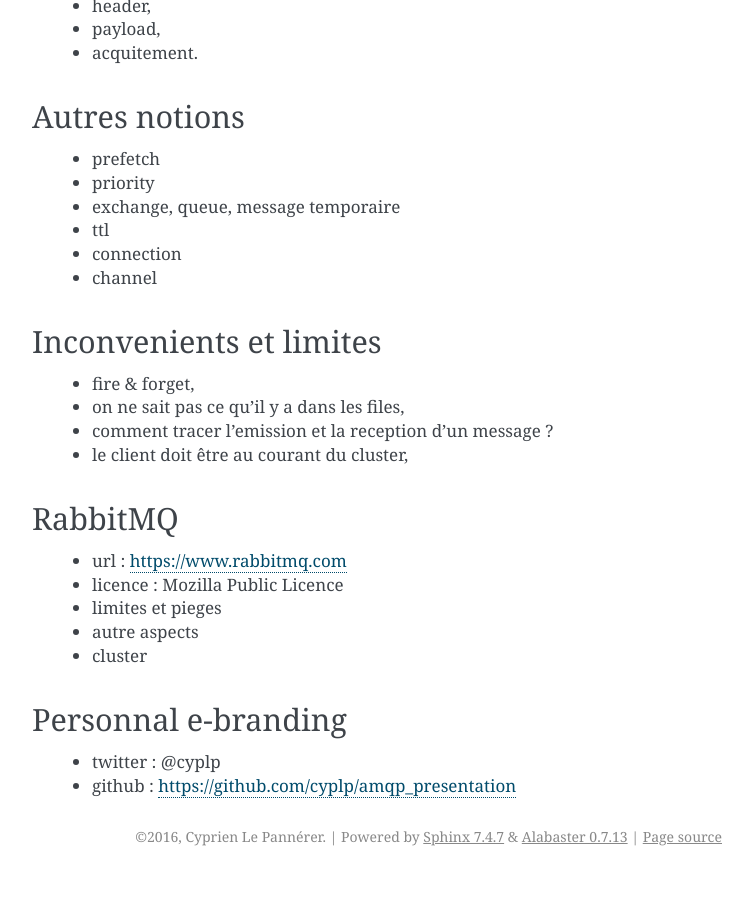
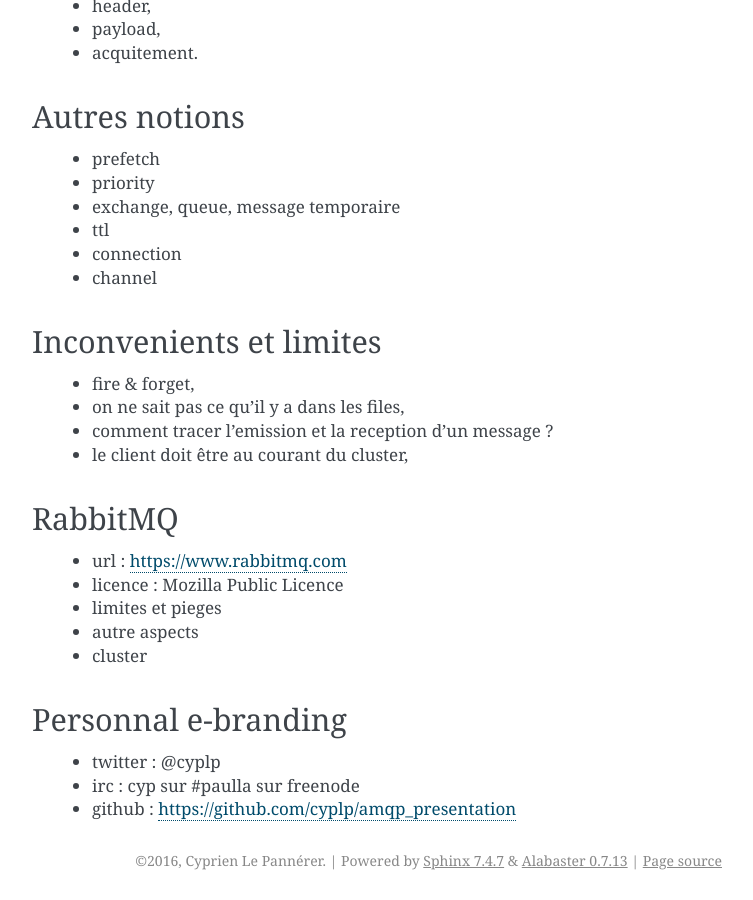
Before and after one commit to cyplp/amqp_presentation, a Sphinx documentation site: the page built from source/index.rst, in a window 1280 px wide and 900 px high, scrolled down 7080 px. Shown: the whole window, without its empty margins (388-1141 px from the left). Built offline with Sphinx 7.4.7, drawn with Linux system fonts in a browser that asks for light colours; before the commit the page ends 7956 px from its top, so only the background shows below that.

Commit message:
ajout de irc

```diff
--- a/source/index.rst
+++ b/source/index.rst
@@ -257,4 +257,5 @@
 ====================
 
  * twitter : @cyplp
+ * irc : cyp sur #paulla sur freenode
  * github : https://github.com/cyplp/amqp_presentation
```
